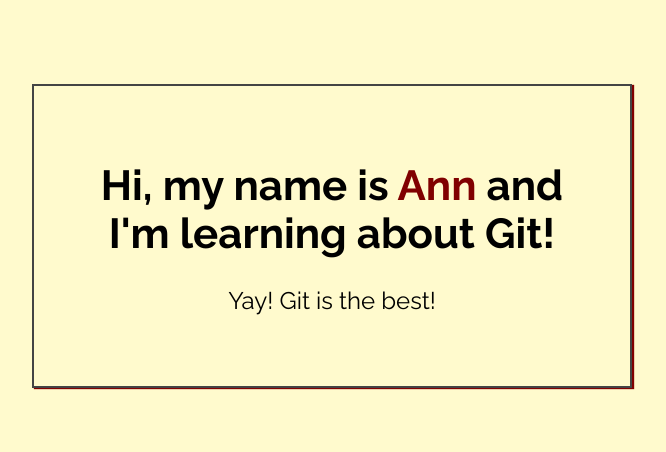
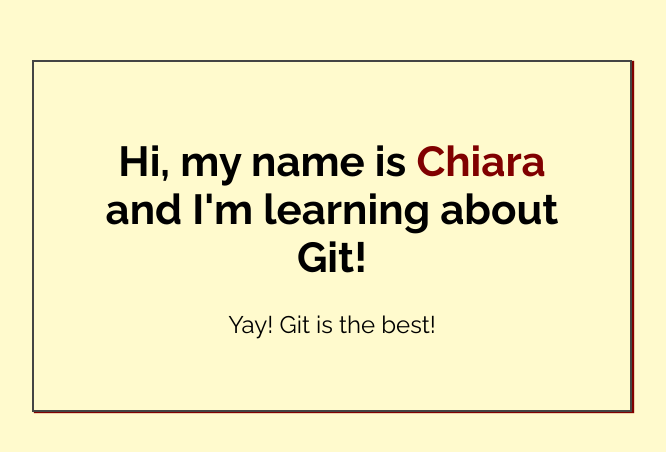
Before and after one commit to Chiara-V/my-first-repo, a plain HTML site: page index.html in a window 1280 px wide. Shown: the part 164-616 px from the top of the page, without its empty margins (308-974 px from the left). Drawn offline with Linux system fonts and the light colour scheme.

Commit message:
Changed name to index.html

```diff
--- a/index.html
+++ b/index.html
@@ -14,7 +14,7 @@
 <body>
 
     <div class="greeting">
-        <h1>Hi, my name is <span class="highlight">Ann</span> and I'm learning about Git! </h1>
+        <h1>Hi, my name is <span class="highlight">Chiara</span> and I'm learning about Git! </h1>
 
         <p>Yay! Git is the best!</p>
     </div>
```
